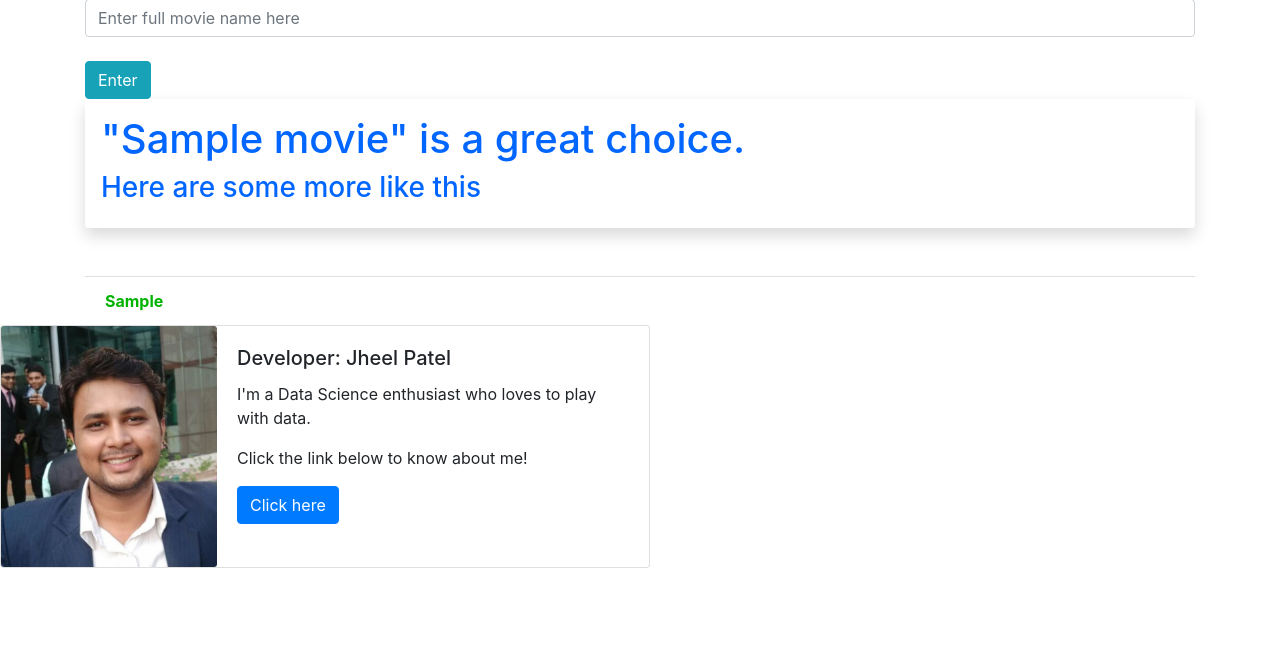
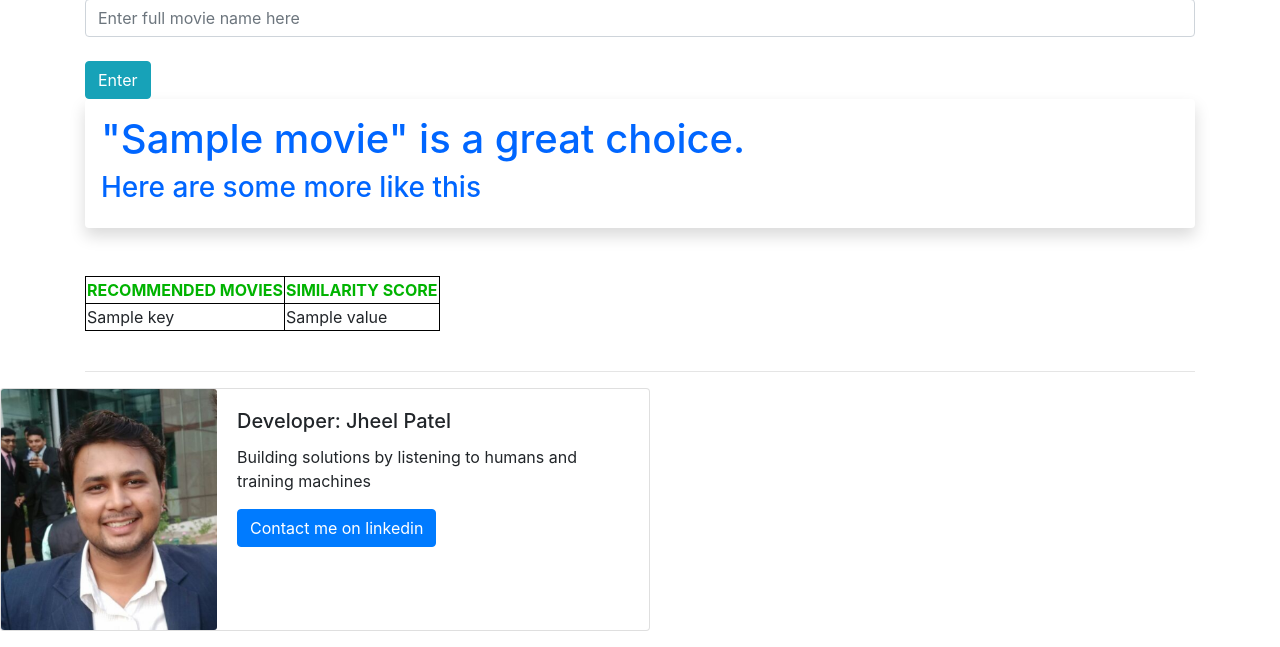
Before and after one commit to Jheel-patel/Movie-Recommendation-Engine, a Flask app: template templates/recommend.html in a window 1280 px wide. Shown: the part 235-882 px from the top of the page. Before the commit the page ends 803 px from the top, so only its background shows below. Run offline with Flask 2, Linux system fonts and the light colour scheme; the template is opened without the code that fills it: most values are stand-ins (such as "Sample title", 1, 10 or a date in 2020); some libraries are stand-ins or nearby versions.

Commit message:
Updated HTML

```diff
--- a/templates/base.html
+++ b/templates/base.html
@@ -8,7 +8,9 @@
     <script src="https://code.jquery.com/jquery-3.3.1.slim.min.js" integrity="sha384-q8i/X+965DzO0rT7abK41JStQIAqVgRVzpbzo5smXKp4YfRvH+8abtTE1Pi6jizo" crossorigin="anonymous"></script>
     <script src="https://cdnjs.cloudflare.com/ajax/libs/popper.js/1.14.7/umd/popper.min.js" integrity="sha384-UO2eT0CpHqdSJQ6hJty5KVphtPhzWj9WO1clHTMGa3JDZwrnQq4sF86dIHNDz0W1" crossorigin="anonymous"></script>
     <script src="https://stackpath.bootstrapcdn.com/bootstrap/4.3.1/js/bootstrap.min.js" integrity="sha384-JjSmVgyd0p3pXB1rRibZUAYoIIy6OrQ6VrjIEaFf/nJGzIxFDsf4x0xIM+B07jRM" crossorigin="anonymous"></script>
+
   </head>
+
   <body>
     <div class="container">
     <nav class="navbar navbar-light bg-light">
@@ -28,9 +30,9 @@
         <div class="col-md-8">
           <div class="card-body">
             <h5 class="card-title">Developer: Jheel Patel</h5>
-            <p class="card-text">I'm a Data Science enthusiast who loves to play with data.</p>
-            <p>Click the link below to know about me!</p>
-            <a href="https://www.jheelpatel.com/" class="btn btn-primary" target="_blank">Click here</a>
+            <p class="card-text">Building solutions by listening to humans and training machines</p>
+
+            <a href="https://www.linkedin.com/in/jheel/" class="btn btn-primary" target="_blank">Contact me on linkedin</a>
           </div>
         </div>
       </div>
--- a/templates/recommend.html
+++ b/templates/recommend.html
@@ -13,9 +13,18 @@
     <input type="submit" class="btn btn-info" value="Enter">
 
   <div class="shadow p-3 mb-5 bg-white rounded">
-    <h3 style="color:rgb(0, 102, 255)">Sorry! This movie is not in our database.</h3>
-    <h3 style="color:rgb(0, 102, 255)">Please check if you spelled it correctly.</h3>
-    <h3 style="color:rgb(0, 102, 255)">Or try with another movie.</h3>
+    <h4 style="color:rgb(0, 102, 255)">Sorry! This movie is not in our database.</h4>
+    <h4 style="color:rgb(0, 102, 255)">Please check if you spelled it correctly or try with another movie.</h4>
+    <hr>
+    <h4 style="color:rgb(0, 102, 255)">Limitations of this recommender</h4>
+    <ul>
+      <li style="color:rgb(0, 102, 255)">It will only list movies with IMDB rating more than 7 due to limitation of server</li>
+      <li style="color:rgb(0, 102, 255)">The datset was scraped in August 2020, so maynot include the latest movies</li>
+    </ul>
+  </form>
+
+  <br>
+  <hr>
   </div>
 
   {% else %}
@@ -34,11 +43,27 @@
     <h3 style="color:rgb(0, 102, 255)">Here are some more like this</h3>
   </div>
 
-    <ul class="list-group list-group-flush">
-      {% for m in r %}
-        <li class="list-group-item" style="color:rgb(0, 179, 0)"><strong>{{m|capitalize}}</strong></li>
+    <style>
+      table, th, td {
+        border: 1px solid black;
+      }
+    </style>
+
+
+    <table>
+          <tr>
+            <th style="color:rgb(0, 179, 0)"> RECOMMENDED MOVIES </th>
+            <th style="color:rgb(0, 179, 0)"> SIMILARITY SCORE</th>
+        </tr>
+      {% for key, value in r.items() %}
+         <tr>
+              <td>{{key|capitalize}}</td>
+              <td>{{value|capitalize}} </td>
+         </tr>
       {% endfor %}
-    </ul>
+    </table>
+    <br>
+    <hr>
   {% endif %}
 
 {% endblock %}
```
Also changed, not shown: recommendation.py (+6 -1 lines), templates/home.html (+14 -2 lines).
